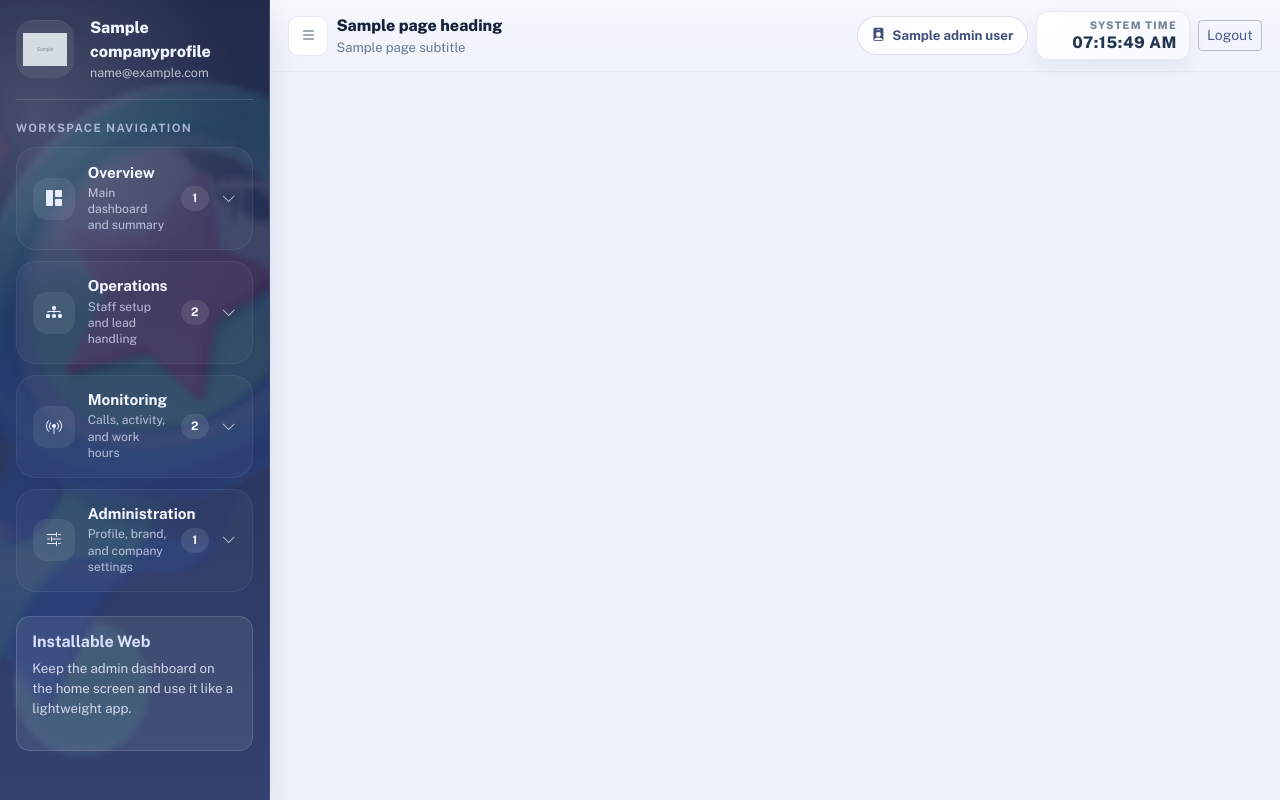
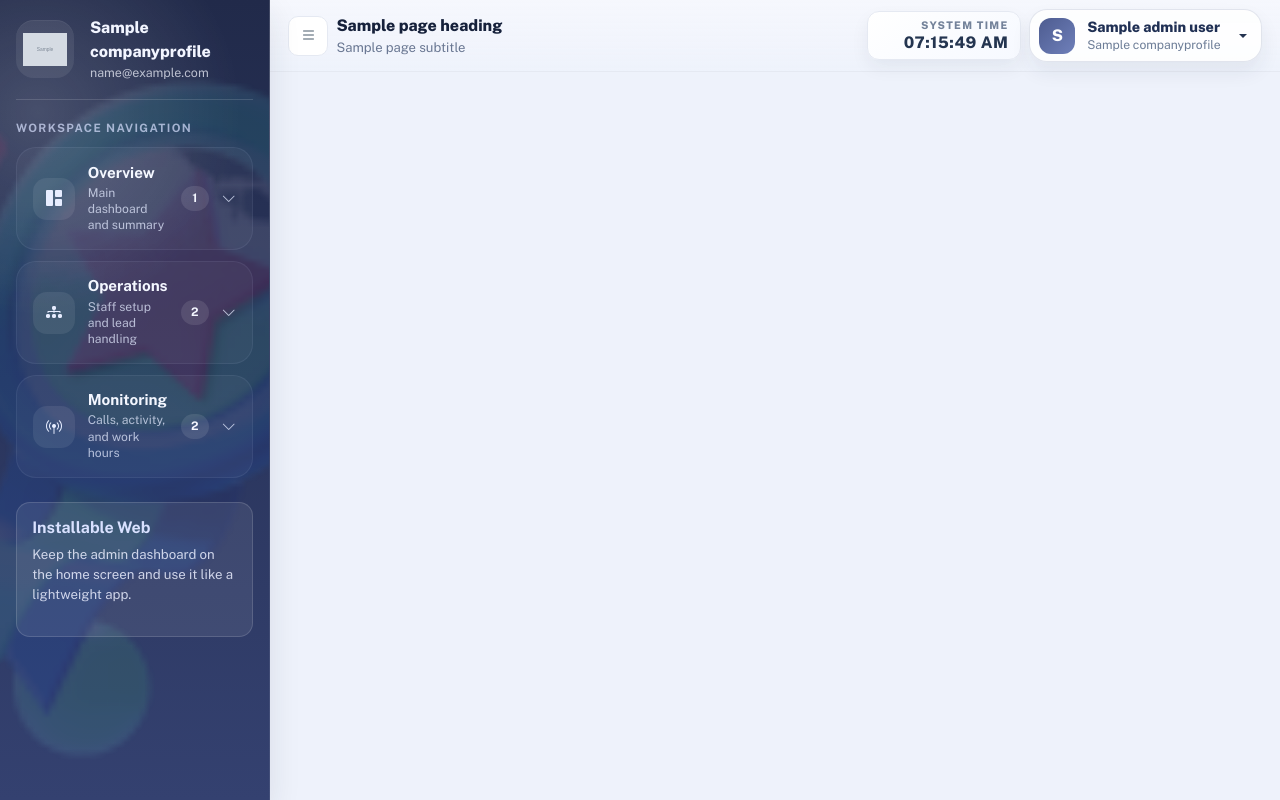
Before and after one commit to blesson7777/HEAVENECTION, a Django app: template templates/admin_base.html in a window 1280 px wide. Run offline with Django 5.2, Linux system fonts and the light colour scheme; tables that the repository leaves empty hold one stand-in row (values such as "Sample post"); the template is opened without the code that fills it: values that come from a table or form of the project are taken from there, most other values are stand-ins (such as "Sample title", 1, 10 or a date in 2020); grey boxes marked "Sample" are stand-in pictures; some libraries are stand-ins or nearby versions.

Commit message:
Move admin profile access into header dropdown

```diff
--- a/static/css/heavenection-calltrack.css
+++ b/static/css/heavenection-calltrack.css
@@ -248,6 +248,122 @@
     color: #425179;
     font-weight: 700;
     font-size: 0.83rem;
+}
+
+.hc-profile-trigger {
+    display: inline-flex;
+    align-items: center;
+    gap: 0.75rem;
+    min-height: 50px;
+    padding: 0.45rem 0.85rem 0.45rem 0.55rem;
+    border: 1px solid rgba(77, 92, 144, 0.16);
+    border-radius: 18px;
+    background: rgba(255, 255, 255, 0.88);
+    color: #243350;
+    box-shadow: 0 10px 20px rgba(28, 41, 70, 0.07);
+}
+
+.hc-profile-trigger:hover,
+.hc-profile-trigger:focus,
+.hc-profile-trigger.show {
+    background: #ffffff;
+    border-color: rgba(77, 92, 144, 0.24);
+    color: #243350;
+}
+
+.hc-profile-trigger::after {
+    margin-left: 0.4rem;
+}
+
+.hc-profile-trigger-avatar {
+    width: 36px;
+    height: 36px;
+    display: inline-flex;
+    align-items: center;
+    justify-content: center;
+    border-radius: 12px;
+    background: linear-gradient(135deg, #4d5c90, #6f80ba);
+    color: #ffffff;
+    font-weight: 800;
+    flex: 0 0 auto;
+}
+
+.hc-profile-trigger-copy {
+    display: flex;
+    flex-direction: column;
+    align-items: flex-start;
+    line-height: 1.15;
+}
+
+.hc-profile-trigger-copy strong {
+    color: #203054;
+    font-size: 0.9rem;
+    font-weight: 800;
+}
+
+.hc-profile-trigger-copy small {
+    color: #6d7d97;
+    font-size: 0.76rem;
+    margin-top: 0.18rem;
+}
+
+.hc-profile-menu {
+    min-width: 240px;
+    padding: 0.55rem;
+    border: 1px solid #dee6f6;
+    border-radius: 18px;
+    background: linear-gradient(150deg, #ffffff 0%, #f8faff 100%);
+    box-shadow: 0 18px 36px rgba(28, 41, 70, 0.14);
+}
+
+.hc-profile-menu-head {
+    padding: 0.65rem 0.75rem 0.85rem;
+    margin-bottom: 0.35rem;
+    border-bottom: 1px solid #e8eef9;
+}
+
+.hc-profile-menu-head strong {
+    display: block;
+    color: #203054;
+    font-size: 0.92rem;
+}
+
+.hc-profile-menu-head small {
+    display: block;
+    margin-top: 0.2rem;
+    color: #6d7d97;
+    line-height: 1.4;
+}
+
+.hc-profile-menu-item {
+    display: flex;
+    align-items: center;
+    gap: 0.7rem;
+    min-height: 44px;
+    border-radius: 14px;
+    color: #314267;
+    font-weight: 700;
+}
+
+.hc-profile-menu-item i {
+    width: 18px;
+    text-align: center;
+}
+
+.hc-profile-menu-item:hover,
+.hc-profile-menu-item:focus {
+    background: rgba(77, 92, 144, 0.08);
+    color: #22314f;
+}
+
+.hc-profile-menu-item-danger {
+    color: #b14c4c;
+}
+
+.hc-profile-menu-item-danger:hover,
+.hc-profile-menu-item-danger:focus {
+    background: rgba(193, 78, 78, 0.1);
+    color: #a23d3d;
 }
 
 .hc-admin-web .mf-db2-hero {
@@ -634,4 +750,8 @@
     .hc-settings-list-row {
         flex-direction: column;
     }
+
+    .hc-profile-trigger-copy {
+        display: none;
+    }
 }
--- a/templates/admin_base.html
+++ b/templates/admin_base.html
@@ -132,32 +132,6 @@
                 </div>
             </div>
 
-            <div class="hc-sidebar-section{% if active_page == 'settings' %} is-expanded{% endif %}">
-                <button
-                    type="button"
-                    class="hc-sidebar-toggle"
-                    data-bs-toggle="collapse"
-                    data-bs-target="#hcSidebarAdministration"
-                    aria-expanded="{% if active_page == 'settings' %}true{% else %}false{% endif %}"
-                    aria-controls="hcSidebarAdministration"
-                >
-                    <span class="hc-sidebar-toggle-icon"><i class="bi bi-sliders2"></i></span>
-                    <span class="hc-sidebar-toggle-copy">
-                        <strong>Administration</strong>
-                        <small>Profile, brand, and company settings</small>
-                    </span>
-                    <span class="hc-sidebar-toggle-badge">1</span>
-                    <span class="hc-sidebar-toggle-caret"><i class="bi bi-chevron-down"></i></span>
-                </button>
-                <div class="collapse{% if active_page == 'settings' %} show{% endif %}" id="hcSidebarAdministration" data-bs-parent="#hcSidebarNav">
-                    <div class="hc-sidebar-links">
-                        <a href="{% url 'settings-page' %}" class="hc-sidebar-link{% if active_page == 'settings' %} active{% endif %}">
-                            <i class="bi bi-person-gear"></i>
-                            <span>Admin Profile</span>
-                        </a>
-                    </div>
-                </div>
-            </div>
         </nav>
         <div class="mf-sidebar-card mt-4">
             <h6 class="mb-2">Installable Web</h6>
@@ -177,15 +151,41 @@
             </div>
             <div class="d-flex align-items-center gap-2 flex-wrap justify-content-end">
                 {% block page_actions %}{% endblock %}
-                <span class="hc-sync-pill"><i class="bi bi-person-badge-fill"></i> {{ admin_user.name }}</span>
                 <div class="mf-header-clock" id="mfHeaderClock">
                     <span class="mf-header-clock-label">System Time</span>
                     <strong class="mf-header-clock-value">--:--:--</strong>
                 </div>
-                <form method="post" action="{% url 'web-logout' %}" class="m-0">
-                    {% csrf_token %}
-                    <button type="submit" class="btn btn-outline-primary btn-sm">Logout</button>
-                </form>
+                <div class="dropdown">
+                    <button
+                        type="button"
+                        class="btn hc-profile-trigger dropdown-toggle"
+                        data-bs-toggle="dropdown"
+                        aria-expanded="false"
+                    >
+                        <span class="hc-profile-trigger-avatar">{{ admin_user.name|slice:":1"|upper }}</span>
+                        <span class="hc-profile-trigger-copy">
+                            <strong>{{ admin_user.name }}</strong>
+                            <small>{{ company_profile.company_name|default:"Heavenection" }}</small>
+                        </span>
+                    </button>
+                    <div class="dropdown-menu dropdown-menu-end hc-profile-menu">
+                        <div class="hc-profile-menu-head">
+                            <strong>{{ admin_user.name }}</strong>
+                            <small>{{ admin_user.phone }} | {{ admin_user.get_role_display }}</small>
+                        </div>
+                        <a href="{% url 'settings-page' %}" class="dropdown-item hc-profile-menu-item">
+                            <i class="bi bi-person-gear"></i>
+                            <span>Profile Settings</span>
+                        </a>
+                        <form method="post" action="{% url 'web-logout' %}" class="m-0">
+                            {% csrf_token %}
+                            <button type="submit" class="dropdown-item hc-profile-menu-item hc-profile-menu-item-danger">
+                                <i class="bi bi-box-arrow-right"></i>
+                                <span>Logout</span>
+                            </button>
+                        </form>
+                    </div>
+                </div>
             </div>
         </header>
 
```
